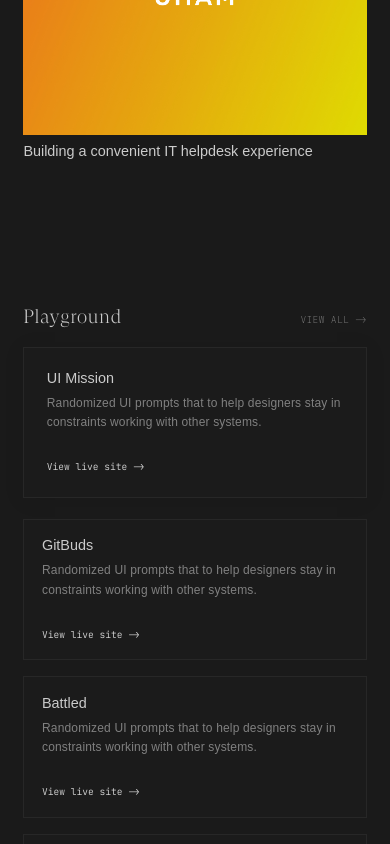
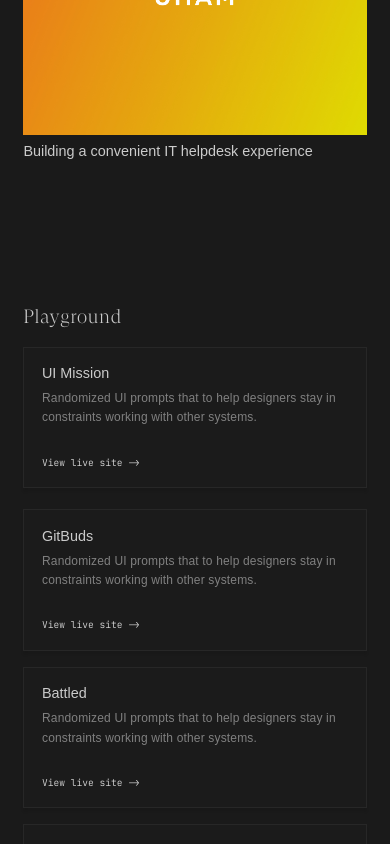
Before and after one commit to H0und5/nextport, a Next.js app: page / in a window 390 px wide. In both pictures the pointer is over the element 195 px from the left and 1022 px from the top of the page. Shown: the part 600-1444 px from the top of the page. Built offline with nearby package versions, Linux system fonts and the light colour scheme.

Commit message:
-- Implementation -- Made a new branch, tested out some weird stuff, implemented some shadows n things on mobile. Selected event effect should be gone now.

```diff
--- a/src/components/SectionHeader.js
+++ b/src/components/SectionHeader.js
@@ -8,7 +8,7 @@ const SectionHeader = ({ title }) => {
     <div className={styles.sectionHeaderContainer}>
       <h3>{title}</h3>
       <Link href="/">
-        <a><span style={{letterSpacing: '.02rem'}}>{`VIEW ALL `}</span>{`->`}</a>
+        <a><span style={{letterSpacing: '.02rem'}}>{`View all `}</span>{`->`}</a>
       </Link>
       {/* <a href="/">VIEW ALL -></a> */}
     </div>
--- a/styles/CopyCard.module.css
+++ b/styles/CopyCard.module.css
@@ -104,6 +104,23 @@
     background: #1B1B1B;
     border: 1px solid #272727;
     width: auto;
+    box-shadow: 0px 4px 2px rgb(0 0 0 / 8%);
+  }
+
+  .copyCardContainer:hover {
+    padding: 1.1rem;
+    background: #1B1B1B;
+    border: 1px solid #272727;
+    width: auto;
+    box-shadow: 0px 4px 2px rgb(0 0 0 / 8%);
+  }
+
+  .copyCardContainer:hover::after {
+    padding: 1.1rem;
+    background: #1B1B1B;
+    border: 1px solid #272727;
+    width: auto;
+    box-shadow: 0px 4px 2px rgb(0 0 0 / 8%);
   }
 
   .copyCardContent h5 {
--- a/styles/SectionHeader.module.css
+++ b/styles/SectionHeader.module.css
@@ -59,5 +59,6 @@
     color: #808080;
     font-weight: 200;
     font-size: .6rem;
+    display: none;
   }
 }
```
